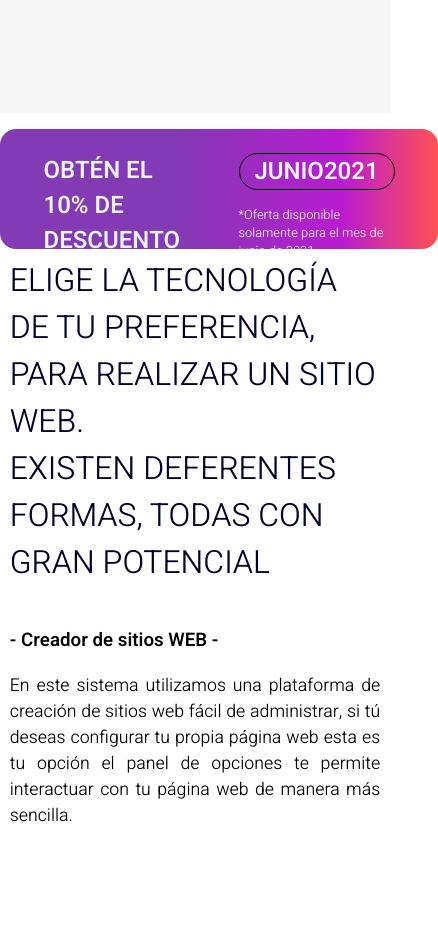
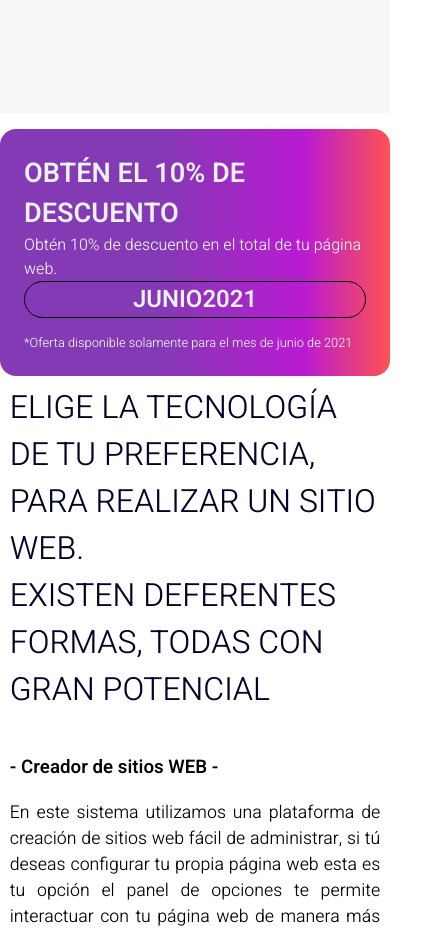
Before and after one commit to paginaeninternet/PAGINA-EN-INTERNET, a plain HTML site: page servicios.html in a window 390 px wide. Shown: the part 3640-4569 px from the top of the page, 438 px wide, since content can reach past the window. Drawn offline with Linux system fonts and the light colour scheme; a script that the page names is missing.

Commit message:
push para solucionar responsive en el area de servicios

```diff
--- a/css/ventas.css
+++ b/css/ventas.css
@@ -153,25 +153,20 @@
 }
 
 .oferta {
+    height: auto;
+    width: auto;
+    display: flex;
+    flex-wrap: wrap;
+    justify-content: space-around;
     border-radius: 1rem;
-    display: flex;
-    flex-direction: row;
-    flex-wrap: wrap;
     background: rgb(131, 58, 180);
     background: linear-gradient(90deg, rgba(131, 58, 180, 1) 40%, rgba(185, 27, 209, 1) 78%, rgba(255, 82, 82, 1) 100%);
-    height: 4.5rem;
-    width: 100%;
     padding: 1.5rem;
     color: var(--colorBase5);
-    justify-content: space-around;
-}
-
-.oferta_izq {
-    width: 40%;
 }
 
 .oferta_izq h2 {
-    font-size: 1.5rem;
+    font-size: 1.7rem;
     font-weight: bold;
 }
 
@@ -179,16 +174,12 @@
     font-size: 1rem;
 }
 
-.oferta_der {
-    width: 40%;
-}
-
 .oferta_der h2 {
     width: auto;
     text-align: center;
     margin-bottom: 1rem;
     font-size: 1.5rem;
-    border: 0.5px solid black;
+    border: 0.1px solid black;
     border-radius: 2rem;
     font-weight: bold;
 }
--- a/servicios.html
+++ b/servicios.html
@@ -233,7 +233,7 @@
             </div>
 
             <div class="derechacoti">
-                <a class="botonCotizacion" href="#">
+                <a class="botonCotizacion" href="contacto.html">
                     <img class="imgCotizar" src="imagen/iconos/iconoCotizar.svg" alt="">
                     <p class="mensajeCotizar">Cotizar mi página</p>
                 </a>
```
Also changed, not shown: informacion.html (+2 -2 lines).
